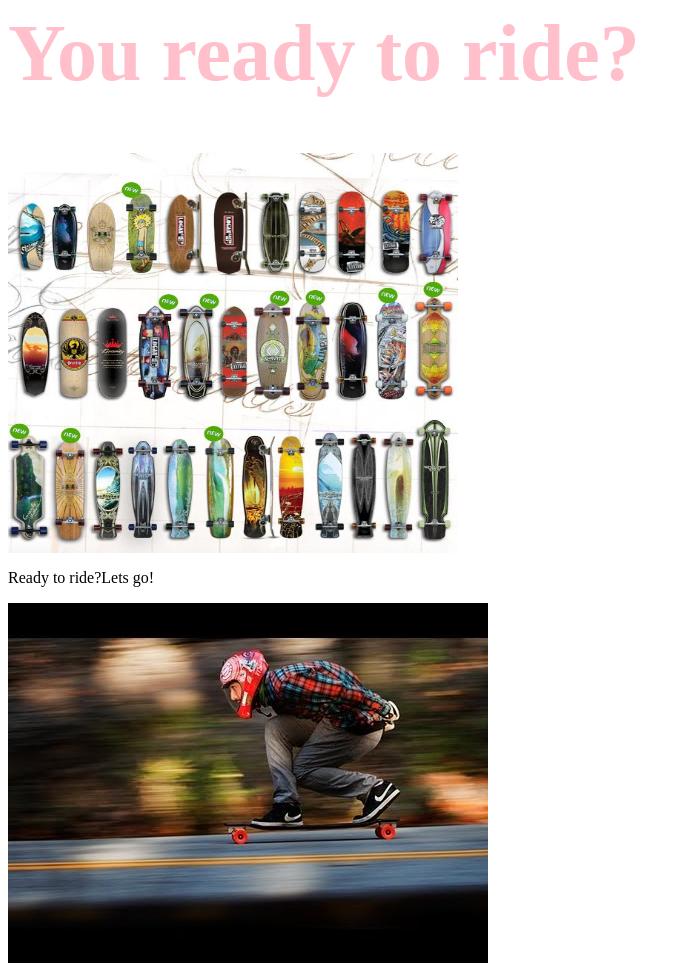
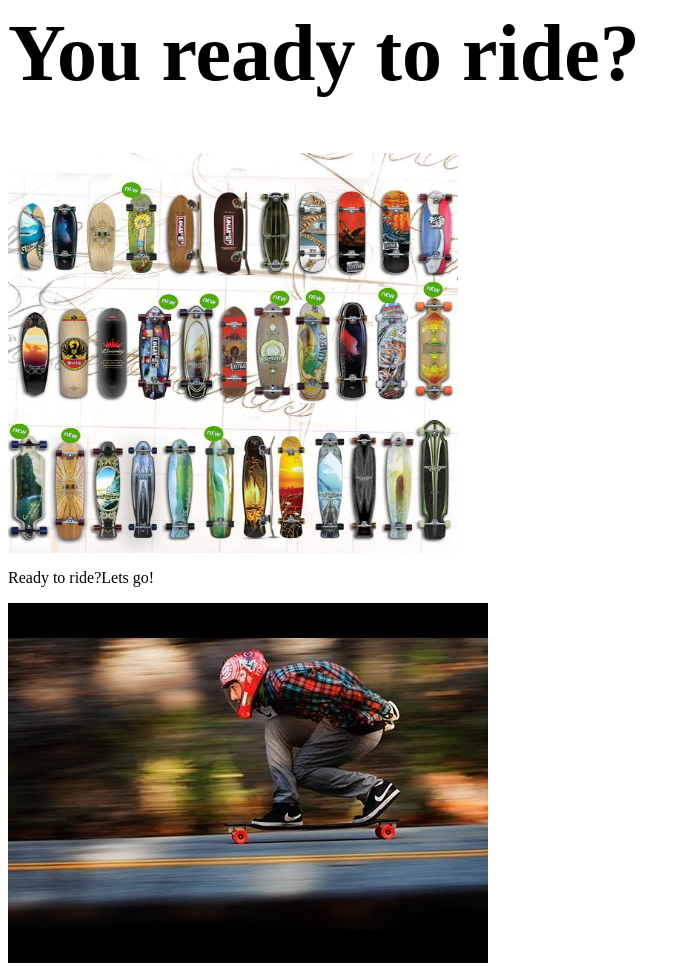
Before and after one commit to 727640/Zumiez, a plain HTML site: page index.html in a window 1280 px wide. Shown: the top 966 px of the page, without its empty margins (0-690 px from the left). Drawn offline with Linux system fonts and the light colour scheme.

Commit message:
Revert "color"
This reverts commit 6c7c970e2dabe71be571ed6a67047200394e6682.

# Conflicts:
#	style.css

```diff
--- a/style.css
+++ b/style.css
@@ -1,6 +1,10 @@
 h1{
  	font-size:80px;
+<<<<<<< HEAD
  	color:pink;
+=======
+ 	color:purple;
+>>>>>>> parent of 6c7c970... color
 
 
  }
```
